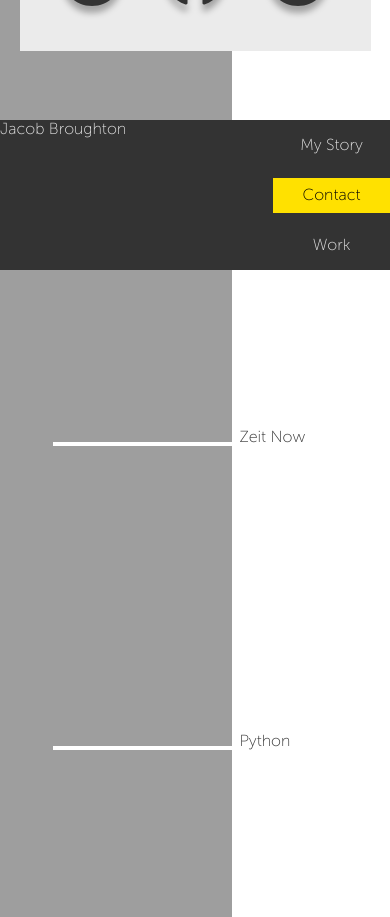
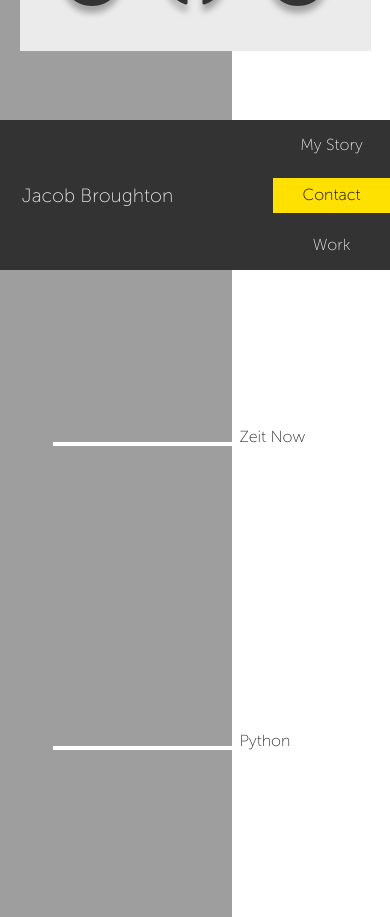
Before and after one commit to jlbroughton88/Portfolio-Next, a Next.js app: page / in a window 390 px wide. Shown: the part 1240-2157 px from the top of the page. Built offline with nearby package versions, Linux system fonts and the light colour scheme.

Commit message:
fixed footer

```diff
--- a/public/css/footer.scss
+++ b/public/css/footer.scss
@@ -26,27 +26,29 @@ a{
     color: #e4e4e4;
 
 
-    .nameDiv{
+    .name{
         display: flex;
         align-items: center;
         justify-content: flex-start;
         grid-column: 1;
         grid-row: 1/4;
+        font-size: 1.2rem;
 
-        .name{
+        .nameDiv{
             @include flex-center();
             width: 45%;
+            grid-row: 2;
          }
 
          @media(max-width: 600px) {
-             .name{
-                 width: 60%;
+             .nameDiv{
+                 width: 70%;
              }
          }
 
          @media(max-width: 450px) {
-             .name{
-                 width: 85%;
+             .nameDiv{
+                 width: 100%;
              }
          }
     };
@@ -78,16 +80,26 @@ a{
             color: black;
             height: 70%;
             @include flex-center();
+            max-width: 500px;
 
 
             transition: all ease-in-out 0.25s;
 
             &:hover{
-                width: 100%;
+                width: 65%;
                 border-left: #00bcc5 10px solid;
                 border-right: none;
                 box-shadow: 0 5px 15px rgba(0, 0, 0, 0.1);
                 cursor: pointer;
+
+            }
+
+            @media(max-width: 600px) {
+                // .contact{
+                    &:hover{
+                        width: 100%;
+                    }
+                // }
 
             }
          }
```
